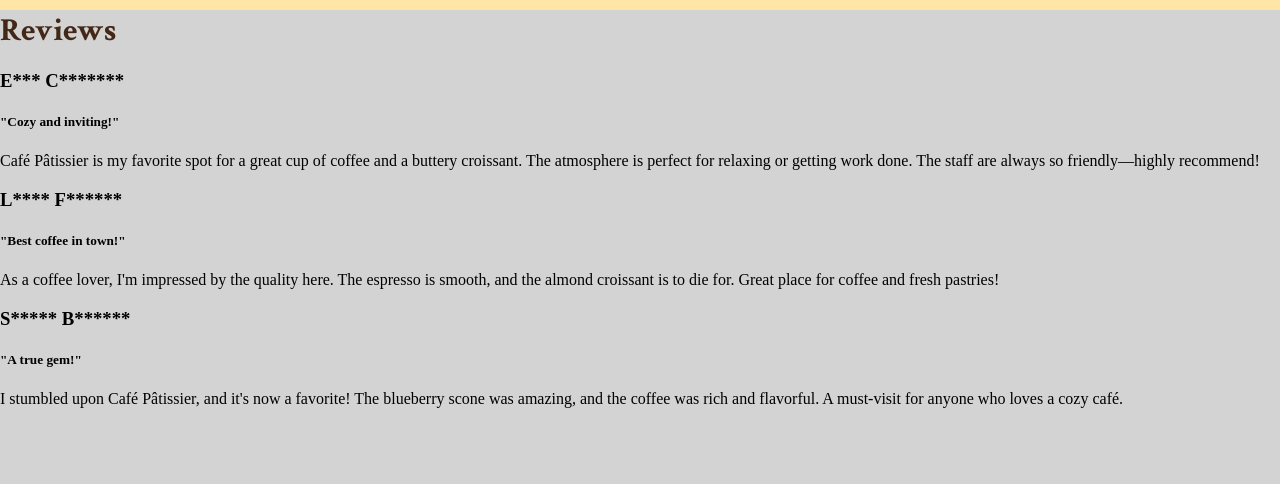
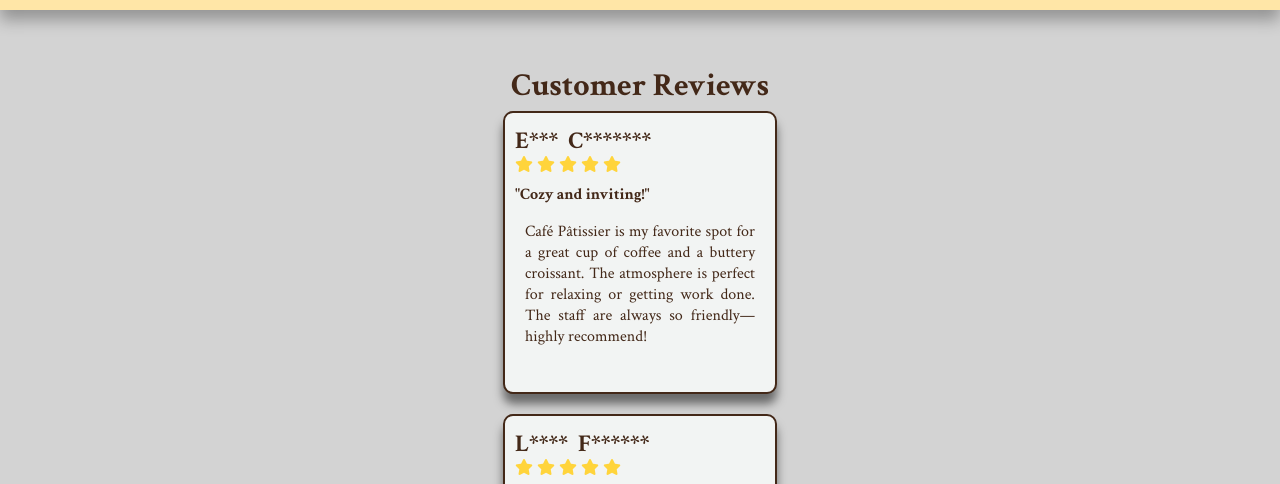
Before and after one commit to s0uth-cloud/Cafe-Patissier, a plain HTML site: page home.html in a window 1280 px wide. Shown: the part 950-1434 px from the top of the page. Drawn offline with nearby package versions, Linux system fonts and the light colour scheme; a script that the page names is missing; a web font is replaced by a local one.

Commit message:
Added Reviews Section to Home Page

```diff
--- a/home.html
+++ b/home.html
@@ -56,20 +56,41 @@
 
         <section class="page-section" id="reviews">
             <div class="review-content">
-                <h1 class="section-title">Reviews</h1>
+                <h1 class="section-title"> Customer Reviews</h1>
                 <div class="reviews-container">
                     <div class="review-card">
-                        <h3 class="name">E*** C*******</h3>
+                        <h3 class="customer-name">E*** C*******</h3>
+                        <div class="rating">
+                            <i class="fa-solid fa-star"></i>
+                            <i class="fa-solid fa-star"></i>
+                            <i class="fa-solid fa-star"></i>
+                            <i class="fa-solid fa-star"></i>
+                            <i class="fa-solid fa-star"></i>
+                        </div>
                         <h5 class="review-title">"Cozy and inviting!"</h5>
                         <p class="review">Café Pâtissier is my favorite spot for a great cup of coffee and a buttery croissant. The atmosphere is perfect for relaxing or getting work done. The staff are always so friendly—highly recommend!</p>
                     </div>
                     <div class="review-card">
-                        <h3 class="name">L**** F******</h3>
+                        <h3 class="customer-name">L**** F******</h3>
+                        <div class="rating">
+                            <i class="fa-solid fa-star"></i>
+                            <i class="fa-solid fa-star"></i>
+                            <i class="fa-solid fa-star"></i>
+                            <i class="fa-solid fa-star"></i>
+                            <i class="fa-solid fa-star"></i>
+                        </div>
                         <h5 class="review-title">"Best coffee in town!"</h5>
                         <p class="review">As a coffee lover, I'm impressed by the quality here. The espresso is smooth, and the almond croissant is to die for. Great place for coffee and fresh pastries!</p>
                     </div>
                     <div class="review-card">
-                        <h3 class="name">S***** B******</h3>
+                        <h3 class="customer-name">S***** B******</h3>
+                        <div class="rating">
+                            <i class="fa-solid fa-star"></i>
+                            <i class="fa-solid fa-star"></i>
+                            <i class="fa-solid fa-star"></i>
+                            <i class="fa-solid fa-star"></i>
+                            <i class="fa-solid fa-star"></i>
+                        </div>
                         <h5 class="review-title">"A true gem!"</h5>
                         <p class="review">I stumbled upon Café Pâtissier, and it's now a favorite! The blueberry scone was amazing, and the coffee was rich and flavorful. A must-visit for anyone who loves a cozy café.</p>
                     </div>
--- a/style.css
+++ b/style.css
@@ -191,7 +191,7 @@ body {
     }
 
     .description {
-        font: 600 1rem "Crimson Text", serif;
+        font: 600 0.9rem "Crimson Text", serif;
         color: #432818;
         padding: 1% 0%;
         margin: 0%;
@@ -205,6 +205,7 @@ body {
         gap: 10vw;
         align-items: center;
         justify-content: center;
+        flex-wrap: nowrap;
     }
 
     .product-card {
@@ -233,7 +234,69 @@ body {
         padding: 0;
     }
 
+    /*Reviews Section*/
     #reviews {
+        position: relative;
+        z-index: -1;
         background-color: lightgray;
+        height: 1080px;
+    }
+
+    .review-content {
+        display: flex;
+        flex-direction: column;
+        width: 100vw;
+        height: 1050px;
+        justify-content: center;
+        align-items: center;
+    }
+
+    .reviews-container {
+        display: flex;
+        width: 100vw;
+        height: 900px;
+        align-items: center;
+        justify-content: center;
+        flex-direction: column;
+        gap: 20px;
+    }
+
+    .review-card {
+        width: 250px;
+        height: 275px;
+        background-color: #f2f4f3;
+        border: 2px solid #432818;
+        border-radius: 10px;
+        color: #432818;
+        text-align: justify;
+        padding: 2px 10px;
+        box-shadow: 0 10px 10px rgba(0, 0, 0, 0.5);
+    }
+
+    .customer-name {
+        font: bold 1.5rem "Crimson Text", serif;
+        color: #432818;
+        word-spacing: 5px;
+        padding: 10px 0 0 0;
+        margin: 0;
+    }
+
+    .rating {
+        color: #FFD43B;
+        padding: 0 0 10px 0;
+        margin: 0;
+    }
+
+    .review-title {
+        font: bold 1rem "Crimson Text", serif;
+        color: #432818;
+        padding: 0;
+        margin: 0;
+    }
+
+    .review {
+        font: 1rem "Crimson Text", serif;
+        color: #432818;
+        padding: 0 10px;
     }
 }
```
